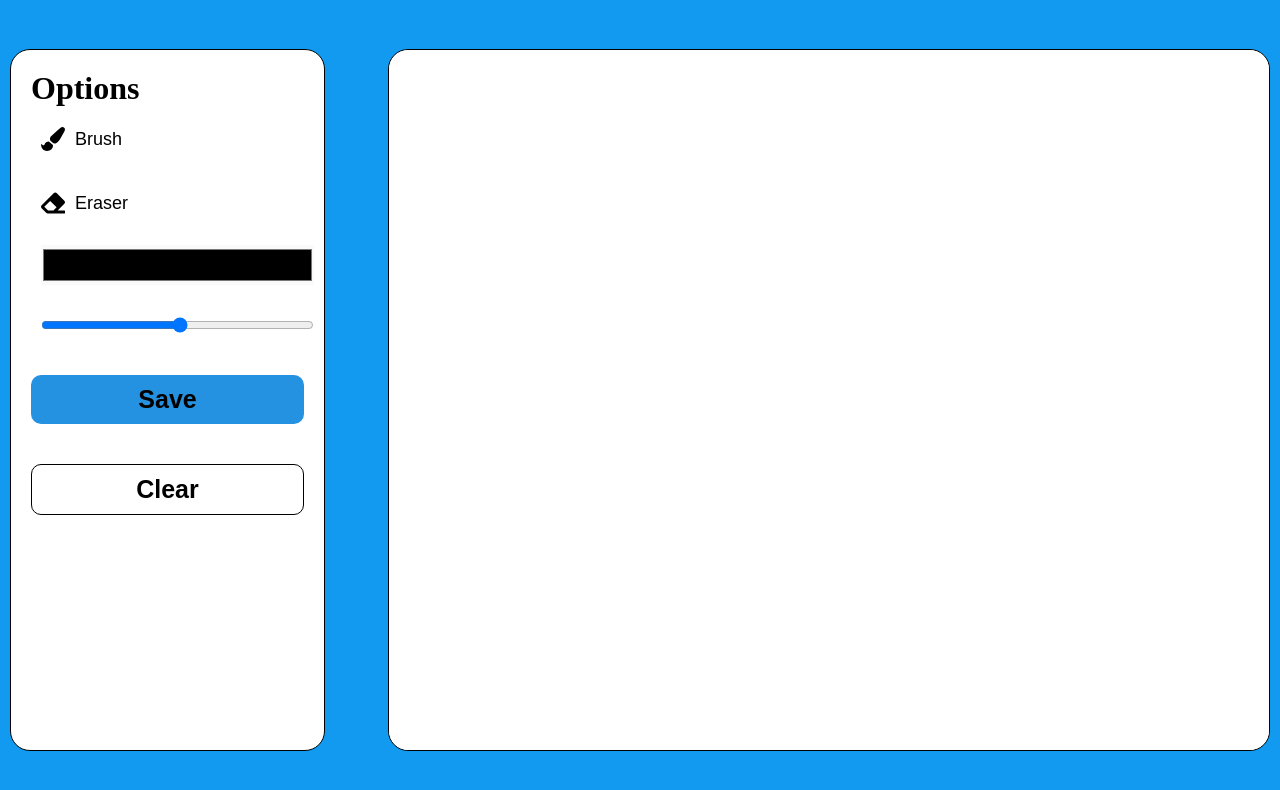
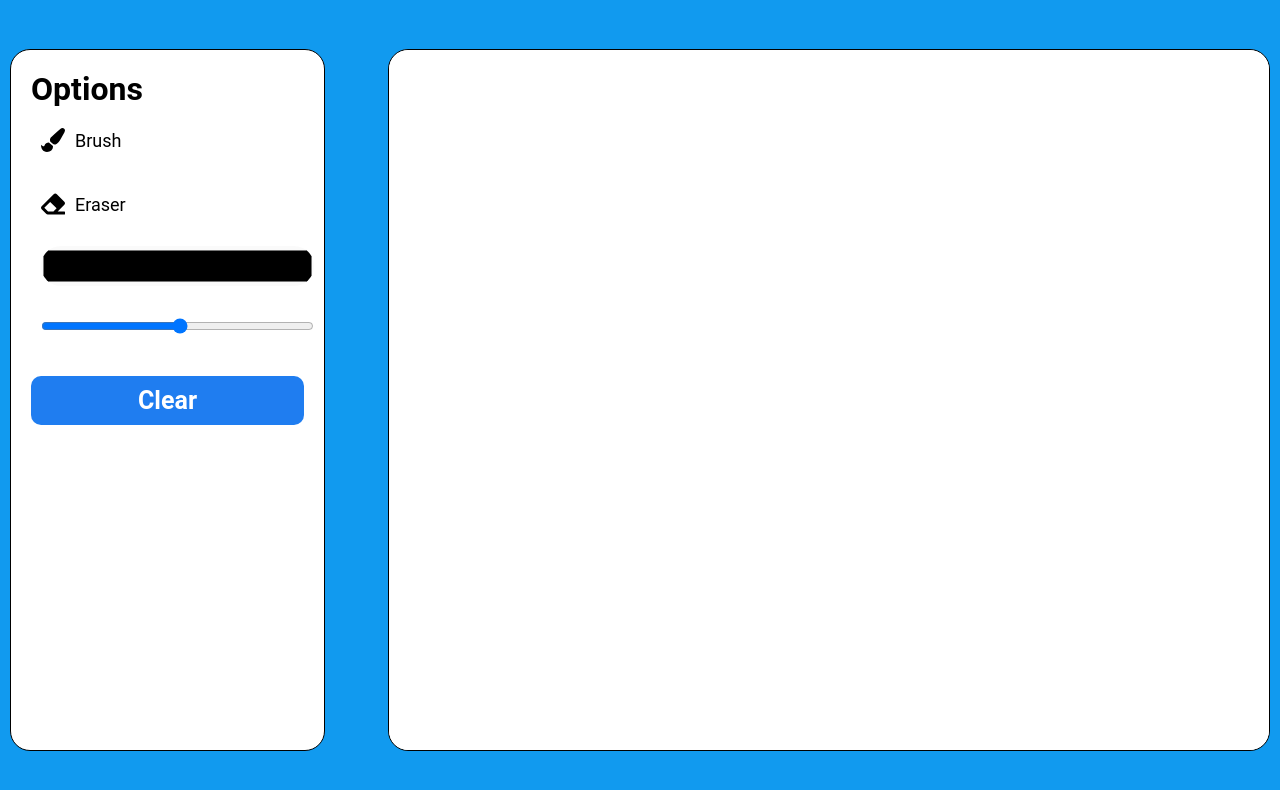
Before and after one commit to Udaykirankota32/Canvas, a React (Vite) app in the folder client/: page / in a window 1280 px wide. Shown: the top 790 px of the page. Built offline with nearby package versions, Linux system fonts and the light colour scheme.

Commit message:
Feat:first ProtoType-1-v.1

```diff
--- a/client/src/App.css
+++ b/client/src/App.css
@@ -2,6 +2,7 @@
   margin: 0;
   padding: 0;
   box-sizing: border-box;
+  font-family:"Roboto";
 }
 
 
--- a/client/src/App.jsx
+++ b/client/src/App.jsx
@@ -1,4 +1,4 @@
-import {useRef} from "react";
+import {useRef,useState} from "react";
 import Canvas from "./canvas.jsx";
 import ToolsBar from "./ToolsBar.jsx"
 import './App.css'
@@ -8,6 +8,7 @@ const App=()=>{
 const activeTool =useRef("brush");
 const activeColor =useRef("#000000");
 const brushSize =useRef(5);
+
 const changeActiveTool=(tool)=>{
   activeTool.current=tool;
 }
--- a/client/src/ToolsBar.css
+++ b/client/src/ToolsBar.css
@@ -39,6 +39,7 @@
     border:none;
     cursor:pointer;
     margin:10px;
+    border-radius:220px;
 
 }
 
@@ -50,29 +51,18 @@
     margin:10px;
 }
 
-.BottomButtonsBox{
-    display:flex;
-    flex-direction:column;
-}
 
-
-
-.tglbtn{
+.ClearButton{
+    width:100%;
+    background-color:transparent;
+    background-color: rgb(31, 125, 240);
     border-radius:10px;
+    color:white;
     font-weight: bold;
-  cursor: pointer;
+   cursor: pointer;
     padding:10px 20px;
     border:none;
     font-size:25px;
     margin:20px 0px
 
-
 }
-
-.SaveButton{
-    background-color:rgb(36, 146, 225);
-}
-.ClearButton{
-    background-color:transparent;
-    border:1px solid black;
-}
--- a/client/src/ToolsBar.jsx
+++ b/client/src/ToolsBar.jsx
@@ -34,12 +34,8 @@ const ToolsBar=(props)=>{
             <input type="range"  min="1" max="50" className="brushWidthSelector"  onChange={(e)=>{changeBrushSize(e.target.value)}} />
 
             <div className="BottomButtonsBox">
-              <button className="tglbtn SaveButton">
-                Save
-            </button>
-
-            <button className="tglbtn ClearButton" onClick={()=>{
-                const canvas = document.querySelector("canvas");
+            <button className="ClearButton" onClick={()=>{ /* added Clear the canvas */
+                const canvas =document.querySelector("canvas");
                 const context = canvas.getContext("2d");
                 context.clearRect(0, 0, canvas.width, canvas.height);
             }}>
```
